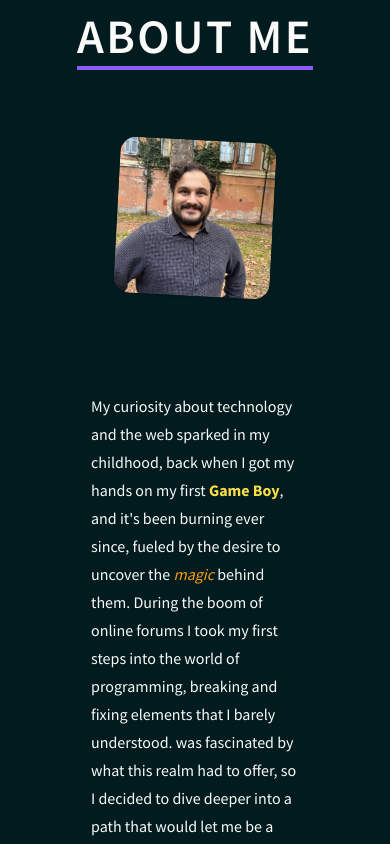
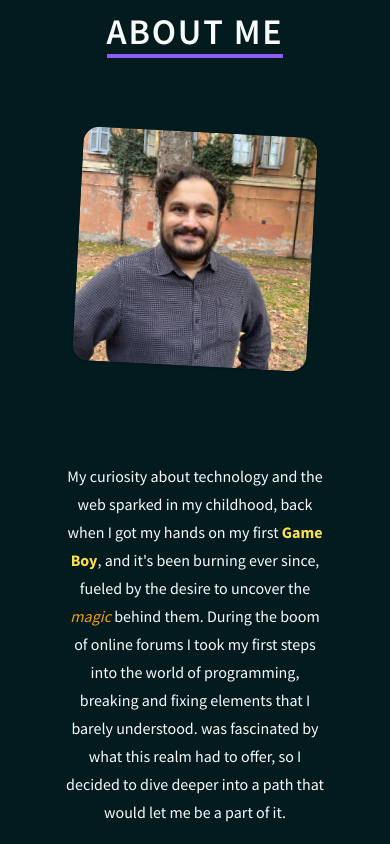
Before and after one commit to Kasui92/lucapattocchio.dev, a React (Vite) app: page / in a window 390 px wide. Shown: the part 960-1804 px from the top of the page. Built offline with nearby package versions, Linux system fonts and the light colour scheme.

Commit message:
fix: update responsive layout;

```diff
--- a/src/components/About/index.tsx
+++ b/src/components/About/index.tsx
@@ -10,12 +10,12 @@ const About = (): ReactElement => {
     return (
         <section className={`relative py-32`} id={`About`}>
             <div className={`mx-auto w-[80%] xl:w-7/12`}>
-                <h2 className={`mb-20 text-center text-5xl font-semibold uppercase tracking-wider xl:text-7xl`}>
+                <h2 className={`mb-20 text-center text-4xl font-semibold uppercase tracking-wider xl:text-7xl`}>
                     <span className={`border-b-4 border-violet-500`}>About Me</span>
                 </h2>
-                <div className={`sxl:gap-32 flex flex-col gap-24 xl:flex-row`}>
-                    <div className={`order-2 mx-auto w-4/6 grow xl:w-3/4`}>
-                        <div className={`flex flex-col gap-6 leading-7`}>
+                <div className={`flex flex-col gap-24 xl:flex-row`}>
+                    <div className={`order-2 mx-auto w-5/6 grow md:w-4/6 xl:w-3/4`}>
+                        <div className={`flex flex-col gap-6 text-center leading-7 md:text-left`}>
                             <p>
                                 My curiosity about technology and the web sparked in my childhood, back when I got my hands
                                 on my first <span className={`font-bold text-yellow-300`}>Game Boy</span>, and it&apos;s been
@@ -42,7 +42,7 @@ const About = (): ReactElement => {
                                 <span className={`italic line-through`}>but mostly, I accumulate side projects</span>.
                             </p>
                         </div>
-                        <div className={`mt-6`}>
+                        <div className={`mt-20 md:mt-6`}>
                             <h3 className={`mb-2 mb-3 text-2xl font-semibold tracking-wide`}>Skills</h3>
                             {skills.map((skill, index) => (
                                 <div
@@ -61,7 +61,7 @@ const About = (): ReactElement => {
                     </div>
                     <div className={`order-1 grow xl:w-1/4`}>
                         <img
-                            className={`mx-auto aspect-square h-1/2 w-1/2 rotate-3 rounded-2xl object-cover shadow xl:hidden`}
+                            className={`mx-auto aspect-square h-3/4 w-3/4 rotate-3 rounded-2xl object-cover shadow md:h-1/2 md:w-1/2 xl:hidden`}
                             src={`/assets/aboutme.jpg`}
                             alt={`Luca Pattocchio`}
                         />
--- a/src/components/Projects/index.tsx
+++ b/src/components/Projects/index.tsx
@@ -6,12 +6,12 @@ import { ReactElement } from 'react'
  */
 const Projects = (): ReactElement => {
     return (
-        <section className={`relative py-32`} id={`Projects`}>
+        <section className={`relative py-32`} id={`About`}>
             <div className={`mx-auto w-[80%] xl:w-7/12`}>
-                <h2 className={`mb-20 text-center text-5xl text-6xl font-semibold uppercase tracking-wider xl:text-7xl`}>
+                <h2 className={`mb-20 text-center text-4xl font-semibold uppercase tracking-wider xl:text-7xl`}>
                     <span className={`border-b-4 border-violet-500`}>Projects</span>
                 </h2>
-                <div className={`flex`}>
+                <div className={`flex flex-col gap-24 xl:flex-row`}>
                     Lorem ipsum dolor sit amet, consectetur adipiscing elit. Proin feugiat quam quis est laoreet, sed
                     accumsan lacus porttitor. Cras iaculis posuere sapien, quis cursus tellus mattis non. Morbi in eros quam.
                     Morbi efficitur ex eu erat volutpat, eget scelerisque lectus sodales. Nam pretium ultrices quam, nec
```
